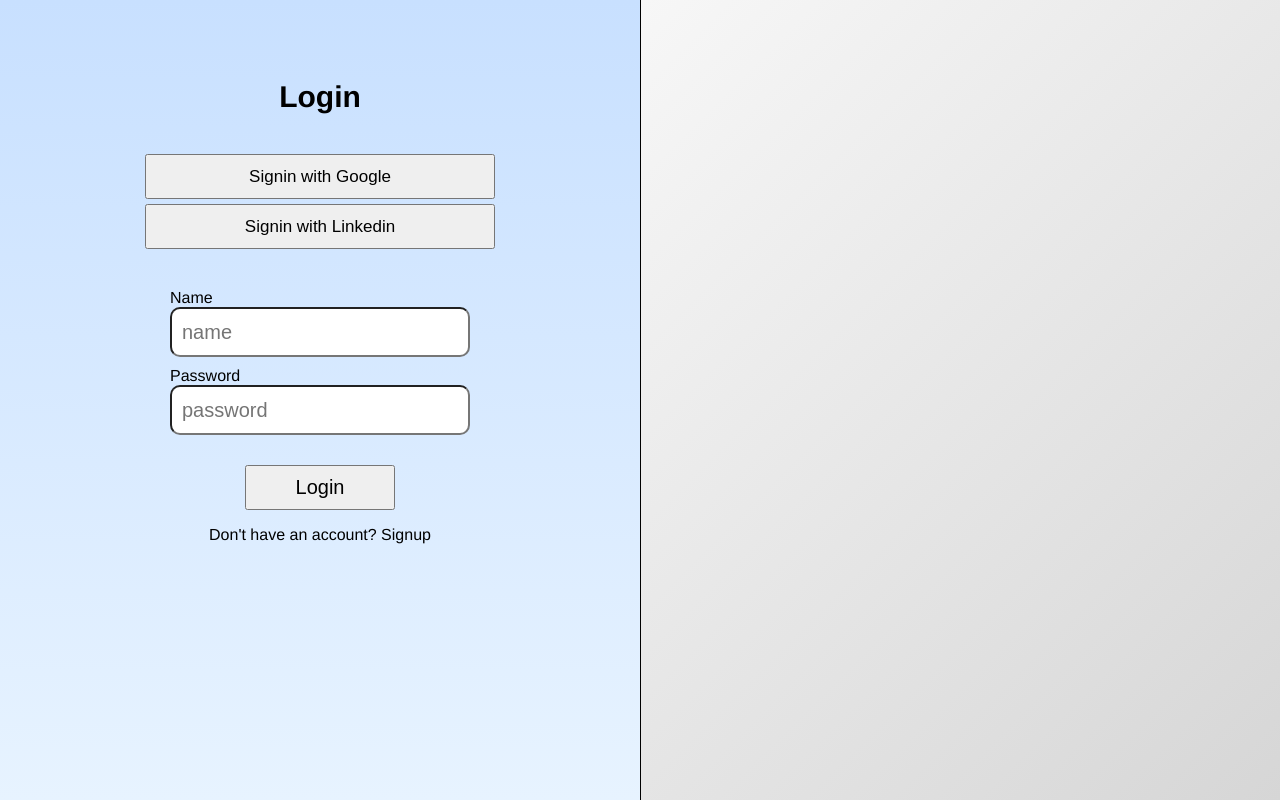
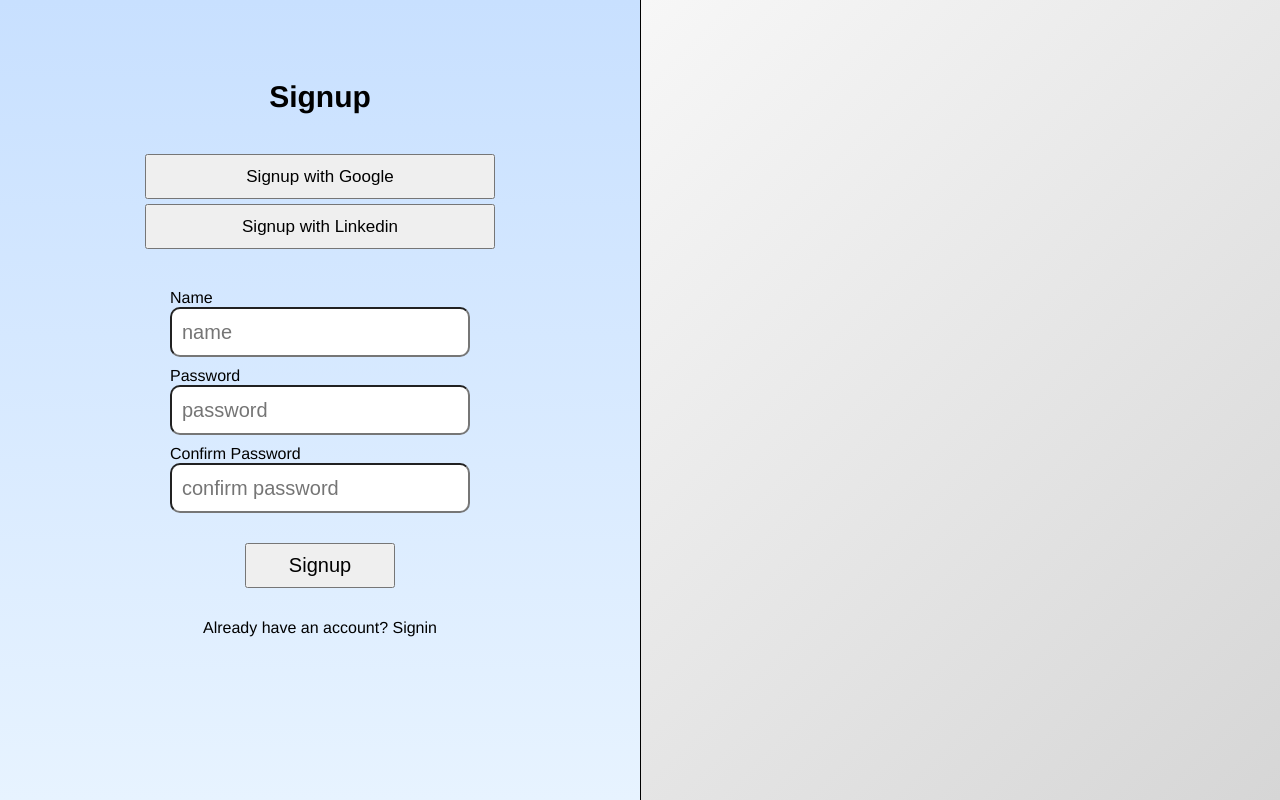
Before and after one commit to tasnimjubaier/chatto, a React (Create React App) app in the folder client/: page /signup in a window 1280 px wide. Built offline with nearby package versions, Linux system fonts and the light colour scheme; no server answers.

Commit message:
Add routes

```diff
--- a/client/src/App.js
+++ b/client/src/App.js
@@ -1,6 +1,10 @@
 import { useEffect, useState } from "react";
 import { useSelector } from "react-redux";
 import axios from 'axios'
+import {
+  createBrowserRouter,
+  RouterProvider,
+} from "react-router-dom";
 
 import Login from "./pages/Login";
 import Signup from "./pages/Signup";
@@ -27,14 +31,27 @@ function callPlacesapi() {
     })
 }
 
-
+const router = createBrowserRouter([
+  {
+    path: "/",
+    element: <Root />,
+  },
+  {
+    path: "/login",
+    element: <Login />,
+  },
+  {
+    path: "/signup",
+    element: <Signup />,
+  }
+]);
 
 function App() {
   const user = useSelector(state => state.user.user)
 
   return (
     <div className="App">
-      {user ?
+      {/* {user ?
         <Root user={user}/> :
         // <Signup />
         // <Box />
@@ -43,7 +60,8 @@ function App() {
         // <Call />
         // <Feed />
         // <Counter />
-      }
+      } */}
+      <RouterProvider router={router} />
     </div>
   );
 }
--- a/client/src/components/NavigationPanel/Settings/index.js
+++ b/client/src/components/NavigationPanel/Settings/index.js
@@ -4,7 +4,7 @@ import { useSelector } from 'react-redux'
 import styles from './index.module.css'
 
 const Settings = () => {
-	const user = useSelector(state => state.user.user)
+	const user = useSelector(state => state.user?.user)
 
 	return (
 		<div className={styles['settings']}>
--- a/client/src/components/Root/index.js
+++ b/client/src/components/Root/index.js
@@ -3,11 +3,21 @@ import React, { useState } from 'react'
 import styles from './index.module.css'
 import NavigationPanel from '../NavigationPanel'
 import Content from '../Content'
+import { useSelector } from 'react-redux'
+import { Navigate, useNavigate } from 'react-router-dom'
 
 
 
 const Root = () => {
   const [selectedOption, setSelectedOption] = useState('home')
+	const user = useSelector(state => state.user?.user)
+
+  console.log({user})
+
+  if(user == null) {
+
+    return <Navigate to="/login" replace={false} />
+  }
 
   return (
     <div className='box-wrapper'>
--- a/client/src/pages/Login/index.js
+++ b/client/src/pages/Login/index.js
@@ -5,6 +5,7 @@ import { login as saveUser } from '../../features/user/userSlice';
 
 import './index.css'
 import { LOG_IN } from '../../utils/queries';
+import { Navigate, useNavigate } from 'react-router-dom';
 
 const Login = () => {
   const [name, setName] = useState("")
@@ -20,6 +21,8 @@ const Login = () => {
   })
   const dispatch = useDispatch()
 
+  const navigate = useNavigate()
+
   useEffect(() => {
   }, [called, networkStatus])
 
@@ -28,12 +31,14 @@ const Login = () => {
       setMessage(error.message)
     }
     else if(data) {
-      if(data.login)
+      if(data.login){
         dispatch(saveUser({
           username: data.login.username,
           imageUrl: data.login.imageUrl,
           token : data.login.token
         }))
+        navigate("/")
+      }
       else
         setMessage('user not found')
     }
@@ -62,6 +67,10 @@ const Login = () => {
     }})
   }
 
+  const handleSignup = () => {
+    navigate("/signup")
+  }
+
   return (
     <div className='login-wrapper'>
       <div className='left-panel'>
@@ -84,7 +93,11 @@ const Login = () => {
 
         <button className='login-button' disabled={loading} onClick={handleLogin}>Login</button>
         <small style={{color: 'red'}}>{message}</small>
-        <p>Don't have an account? Signup </p>
+        <p>Don't have an account?
+          <span onClick={handleSignup}>
+            signup
+          </span>
+        </p>
       </div>
       <div className='right-panel'>
           {loading && "loading"}
--- a/client/src/pages/Signup/index.js
+++ b/client/src/pages/Signup/index.js
@@ -5,6 +5,7 @@ import { useDispatch } from 'react-redux'
 import './index.css'
 import { GET_USER, SIGN_UP } from '../../utils/queries'
 import { login } from '../../features/user/userSlice'
+import { useNavigate } from 'react-router-dom'
 
 const Signup = ({signup}) => {
   const [name, setName] = useState("")
@@ -19,6 +20,7 @@ const Signup = ({signup}) => {
   const [registerUser, { loading: registerUserLoading, error: registerUserError, data: registerUserData }] = useMutation(SIGN_UP)
 
   const dispatch = useDispatch()
+  const navigate = useNavigate()
 
   useEffect(() => {
     if (error) {
@@ -115,7 +117,7 @@ const Signup = ({signup}) => {
           Signup
         </button>
         <small style={{color: 'red', visibility: `${registerUserError ? "visible": "hidden"}`}} > couldn't sign up</small>
-        <p>Already have an account? Signin </p>
+        <p>Already have an account? <span onClick={() => navigate("/login")}>Signin</span> </p>
       </div>
       <div className='right-panel'>
       </div>
```
